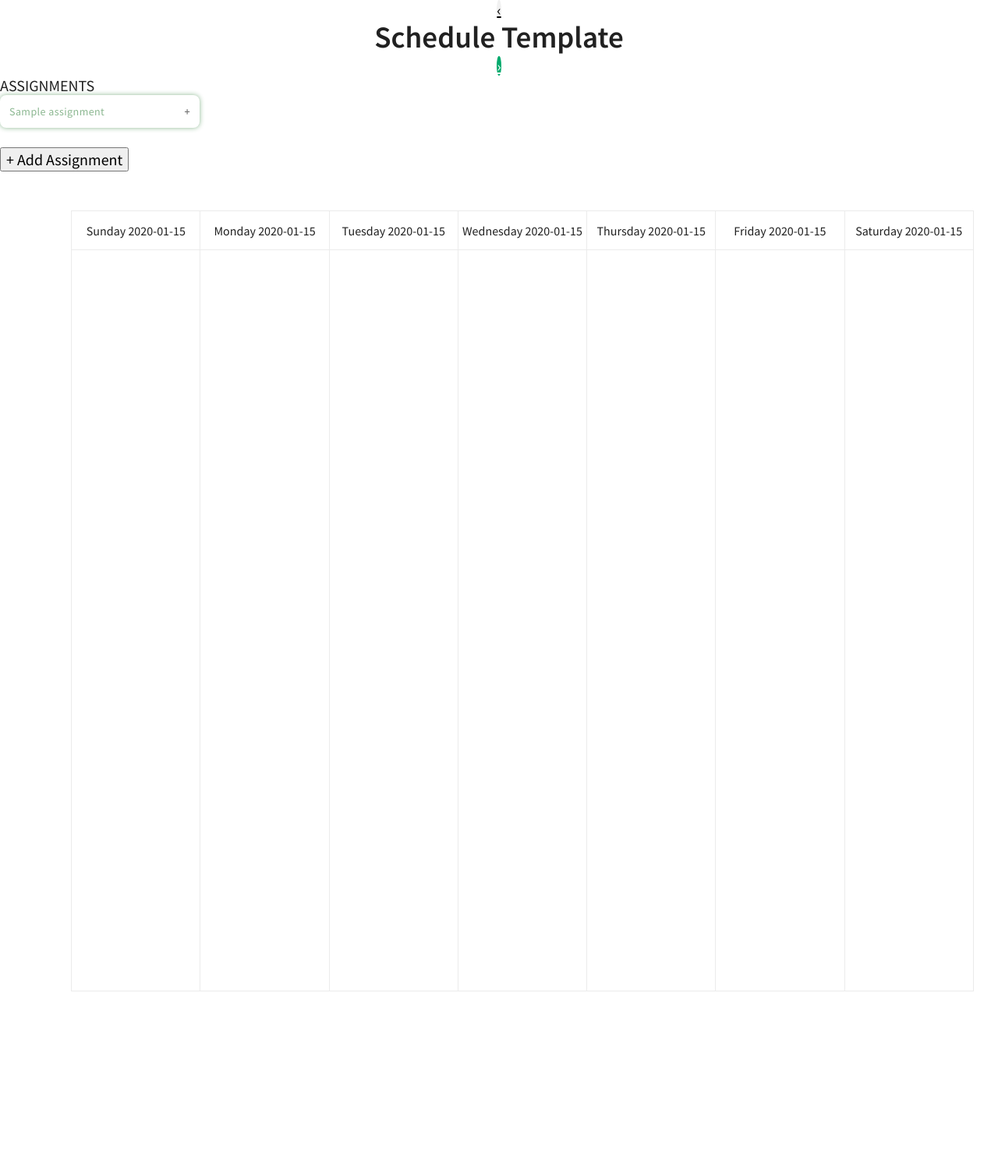
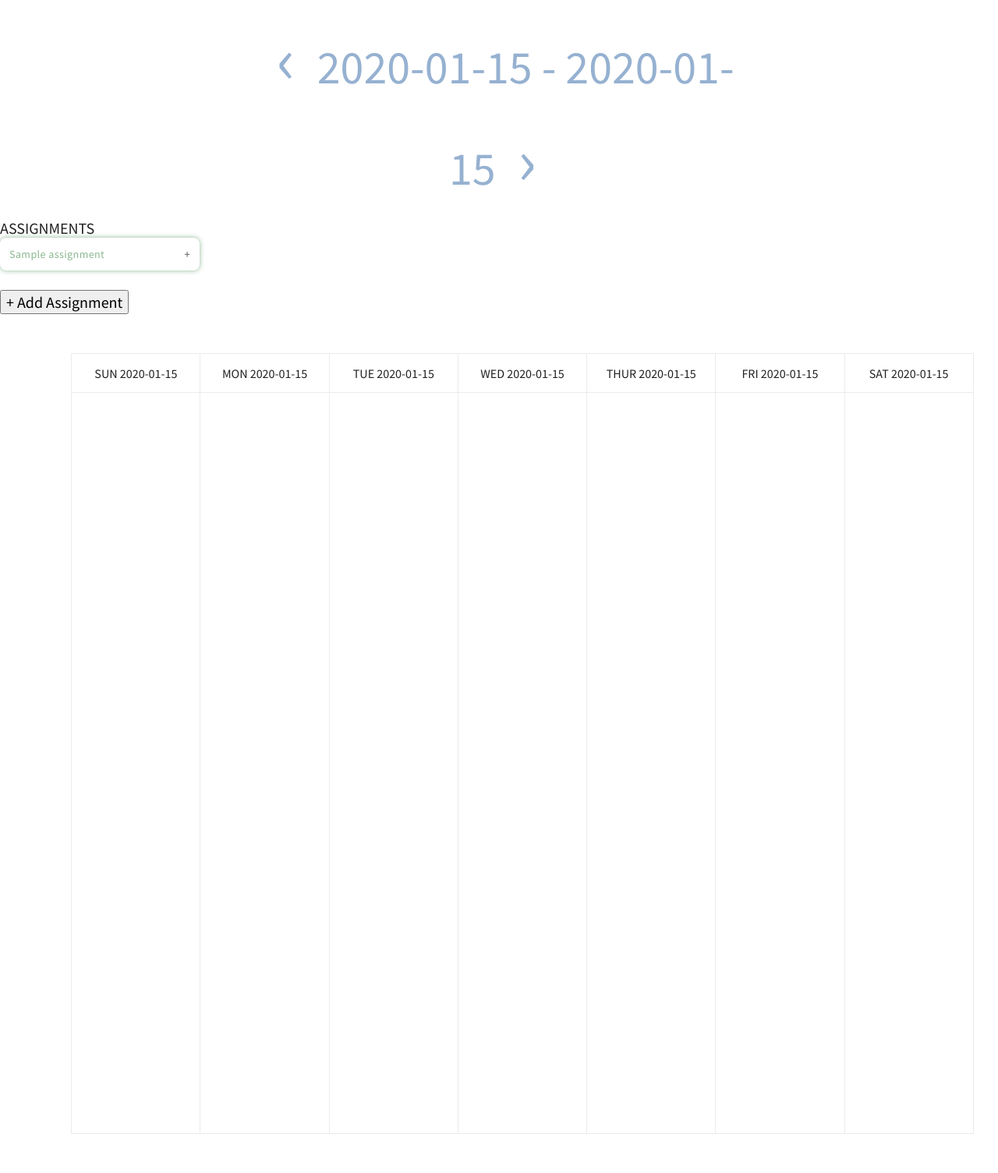
Before and after one commit to margaretchan/Docket, a Flask app: template templates/index.html in a window 1280 px wide. Shown: the whole page at 78% size. Before the commit the page ends 1272 px from the top, so only its background shows below. Run offline with Flask 2, Linux system fonts and the light colour scheme; the template is opened without the code that fills it: most values are stand-ins (such as "Sample title", 1, 10 or a date in 2020).

Commit message:
formating

```diff
--- a/quickstart.py
+++ b/quickstart.py
@@ -46,7 +46,7 @@ def getStartEndDates():
     dates = []
     for i in range(delta.days + 1):
         day = sunday_start + datetime.timedelta(days=i)
-        dates.append(day.strftime("%m/%d/%Y"))
+        dates.append(day.strftime("%m.%d"))
     return dates
 
 def getCalendarInfo():
@@ -117,9 +117,9 @@ def populateCalendar():
         end = datetime.datetime.fromisoformat(data)
         name = event['summary']
         if(calendarEvents[start.weekday()] == None):
-            calendarEvents[start.weekday()] = [{"start_day": start.date().strftime("%m/%d/%Y"), "start_time": start.time().strftime("%H:%M"), "end_day": end.date().strftime("%m/%d/%Y"), "end_time": end.time().strftime("%H:%M"), "name": name}]
+            calendarEvents[start.weekday()] = [{"start_day": start.date().strftime("%m.%d"), "start_time": start.time().strftime("%H:%M"), "end_day": end.date().strftime("%m.%d"), "end_time": end.time().strftime("%H:%M"), "name": name}]
         else:
-            calendarEvents[start.weekday()].append({"start_day": start.date().strftime("%m/%d/%Y"), "start_time": start.time().strftime("%H:%M"), "end_day": end.date().strftime("%m/%d/%Y"), "end_time": end.time().strftime("%H:%M"), "name": name})
+            calendarEvents[start.weekday()].append({"start_day": start.date().strftime("%m.%d"), "start_time": start.time().strftime("%H:%M"), "end_day": end.date().strftime("%m.%d"), "end_time": end.time().strftime("%H:%M"), "name": name})
     return calendarEvents
 
 
--- a/static/css/theme.css
+++ b/static/css/theme.css
@@ -98,7 +98,7 @@ h1#home_title{
     margin: 0px;
     text-align: left;
     letter-spacing: 12px;
-    font-family: quicksand-light;
+    font-family: "quicksand-light";
     color: #5C5C5C;
 }
 
--- a/templates/index.html
+++ b/templates/index.html
@@ -57,30 +57,20 @@
       text-decoration: none;
       cursor: pointer;
     }
-    a {
+    a.week {
       text-decoration: none;
       display: inline-block;
       padding: 8px 16px;
+      background-color: none;
+      color: #96B1D1;
+      font-size:90px;
     }
 
-    a:hover {
-      background-color: #dddddd;
+    a.week:hover {
+      background-color: #ddd;
       color: black;
     }
 
-    .previous {
-      background-color: #f1f1f1;
-      color: black;
-    }
-
-    .next {
-      background-color: #04AA6D;
-      color: white;
-    }
-
-    .round {
-      border-radius: 50%;
-    }
 
     .button.disabled {
       opacity: 0.65;
@@ -135,6 +125,15 @@
       overflow: hidden;
       transition: max-height 0.2s ease-out;
     }
+    .center {
+      margin: auto;
+      width: 50%;
+      padding: 10px;
+      text-align: center;
+      font-size: 60px;
+      color: #96B1D1;
+      font:  "dmsans-regular";
+    }
 
 </style>
 
@@ -147,20 +146,20 @@
 </head>
 
 <body>
-  <header class="cd-main-header text-center flex flex-column flex-center">
+  <div class = "center">
     {%if index == 0 %}
-    <a class="button disabled">&#8249;</a>
+    <a class="button disabled week"><b>&#8249;</b></a>
     {%else%}
-    <a href="{{ url_for('backPage', index = index)}}" class="previous round">&#8249;</a>
+    <a href="{{ url_for('backPage', index = index)}}" class="week"><b>&#8249;</b></a>
     {%endif%}
-    <h1 class="text-xl">Schedule Template</h1>
+    <text>{{dates[index]}} - {{dates[index + 6]}}</text>
     {%if index == 21 %}
-    <a  class="button disabled">&#8250;</a>
+    <a  class="button disabled week"><b>&#8250;</b></a>
     {%else%}
-    <a href="{{ url_for('nextPage', index = index)}}" class="next round">&#8250;</a>
+    <a href="{{ url_for('nextPage', index = index)}}" class="week"><b>&#8250;</b></a>
     {%endif%}
+  </div>
 
-  </header>
   <div style = "width: 20%;">
     <p>ASSIGNMENTS</p>
         <!-- Trigger/Open The Modal -->
@@ -233,11 +232,11 @@
     <div class="cd-schedule__events">
       <ul>
         <li class="cd-schedule__group">
-            <div class="cd-schedule__top-info"><span>Sunday {{dates[index]}} </span></div>
+            <div class="cd-schedule__top-info"><span>SUN {{dates[index]}} </span></div>
 
             <ul>
                 {% for i in events[6] %}
-                {%if i['start_day'] == dates[index]%}
+                {%if (i['start_day'] == dates[index]) and (i['start_day'] <= i['start_time']) %}
                     <li class="cd-schedule__event">
                     <a data-start="{{i['start_time']}}" data-end="{{i['end_time']}}" data-content="event-abs-circuit" data-event="event-1">
                         <em class="cd-schedule__name">{{i['name']}}</em>
@@ -248,11 +247,11 @@
             </ul>
           </li>
         <li class="cd-schedule__group">
-          <div class="cd-schedule__top-info"><span>Monday {{dates[index+1]}}</span></div>
+          <div class="cd-schedule__top-info"><span>MON {{dates[index+1]}}</span></div>
 
           <ul>
               {% for i in  events[0] %}
-                {%if i['start_day'] == dates[index+1]%}
+                {%if (i['start_day'] == dates[index+1]) and (i['start_day'] <= i['start_time'])%}
                     <li class="cd-schedule__event">
                     <a data-start="{{i['start_time']}}" data-end="{{i['end_time']}}" data-content="event-abs-circuit" data-event="event-2">
                         <em class="cd-schedule__name">{{i['name']}}</em>
@@ -265,11 +264,11 @@
         </li>
 
         <li class="cd-schedule__group">
-          <div class="cd-schedule__top-info"><span>Tuesday {{dates[index+2]}}</span></div>
+          <div class="cd-schedule__top-info"><span>TUE {{dates[index+2]}}</span></div>
 
           <ul>
             {% for i in  events[1] %}
-                {%if i['start_day'] == dates[index+2]%}
+                {%if (i['start_day'] == dates[index+2]) and (i['start_day'] <= i['start_time'])%}
 
                     <li class="cd-schedule__event">
                     <a data-start="{{i['start_time']}}" data-end="{{i['end_time']}}" data-content="event-abs-circuit" data-event="event-3">
@@ -284,11 +283,11 @@
         </li>
 
         <li class="cd-schedule__group">
-          <div class="cd-schedule__top-info"><span>Wednesday {{dates[index+3]}}</span></div>
+          <div class="cd-schedule__top-info"><span>WED {{dates[index+3]}}</span></div>
 
           <ul>
             {% for i in  events[2] %}
-                {%if i['start_day'] == dates[index+3]%}
+                {%if (i['start_day'] == dates[index+3]) and (i['start_day'] <= i['start_time'])%}
 
                 <li class="cd-schedule__event">
                 <a data-start="{{i['start_time']}}" data-end="{{i['end_time']}}" data-content="event-abs-circuit" data-event="event-4">
@@ -302,11 +301,11 @@
         </li>
 
         <li class="cd-schedule__group">
-          <div class="cd-schedule__top-info"><span>Thursday {{dates[index+4]}}</span></div>
+          <div class="cd-schedule__top-info"><span>THUR {{dates[index+4]}}</span></div>
 
           <ul>
             {% for i in  events[3] %}
-                {%if i['start_day'] == dates[index+4]%}
+                {%if (i['start_day'] == dates[index+4]) and (i['start_day'] <= i['start_time'])%}
 
                 <li class="cd-schedule__event">
                 <a data-start="{{i['start_time']}}" data-end="{{i['end_time']}}" data-content="event-abs-circuit" data-event="event-1">
@@ -321,11 +320,11 @@
         </li>
 
         <li class="cd-schedule__group">
-          <div class="cd-schedule__top-info"><span>Friday {{dates[index+5]}}</span></div>
+          <div class="cd-schedule__top-info"><span>FRI {{dates[index+5]}}</span></div>
 
           <ul>
             {% for i in  events[4] %}
-                {%if i['start_day'] == dates[index+5]%}
+                {%if (i['start_day'] == dates[index+5]) and (i['start_day'] <= i['start_time'])%}
 
                 <li class="cd-schedule__event">
                 <a data-start="{{i['start_time']}}" data-end="{{i['end_time']}}" data-content="event-abs-circuit" data-event="event-2">
@@ -339,11 +338,11 @@
         </li>
 
         <li class="cd-schedule__group">
-            <div class="cd-schedule__top-info"><span>Saturday {{dates[index+6]}}</span></div>
+            <div class="cd-schedule__top-info"><span>SAT {{dates[index+6]}}</span></div>
 
             <ul>
                 {% for i in  events[5] %}
-                    {%if i['start_day'] == dates[index+6]%}
+                    {%if (i['start_day'] == dates[index+6]) and (i['start_day'] <= i['start_time'])%}
 
                     <li class="cd-schedule__event">
                     <a data-start="{{i['start_time']}}" data-end="{{i['end_time']}}" data-content="event-abs-circuit" data-event="event-3">
--- a/token.json
+++ b/token.json
@@ -1 +1 @@
-{"token": "ya29.a0AfH6SMD-7kufdcU_2xfwE5PpNbRXvPveWS2Q1bn1Pe1UEZyhGLaL6bKjRoUf4FV9H4yRWlE_Kl6kmwknvW6pDKAvN_NDd5lPovMm3uzxtT5ttEfg9JpEjH4zJo9iEBpitqtd04QDPVY_71loqCaJnL2kRYu8", "refresh_token": "1//0dSyFw3nLU8pxCgYIARAAGA0SNwF-L9IrPVr90YnFGklXsosnbA7_lS4ZoviLNKDFj1s05N12I54Gw3bTfMVn3HOSK7eGrPWmNyY", "token_uri": "https://oauth2.googleapis.com/token", "client_id": "1093409666695-bs4595ef83tlond9dsfqnc7cij4tcmnr.apps.googleusercontent.com", "client_secret": "T9p4fQ1qf7kQWMjTUlVYj3DZ", "scopes": ["https://www.googleapis.com/auth/calendar.readonly"], "expiry": "2021-05-02T05:41:55.986443Z"}
+{"token": "ya29.a0AfH6SMCa5IaHyxUSsyMGinmhRWXdHCumLOfGswyJO6j91tRsw3lGBXJIWGRMNx0QIQUECMhOCWBZB-3WCn4fUvzaQFgzhDhuRRXkYHD5r2zCTjePgIKqf8YyrreKLekSeVlnhoyKRSTgN9dHQZp1iZgR9Iei", "refresh_token": "1//0dSyFw3nLU8pxCgYIARAAGA0SNwF-L9IrPVr90YnFGklXsosnbA7_lS4ZoviLNKDFj1s05N12I54Gw3bTfMVn3HOSK7eGrPWmNyY", "token_uri": "https://oauth2.googleapis.com/token", "client_id": "1093409666695-bs4595ef83tlond9dsfqnc7cij4tcmnr.apps.googleusercontent.com", "client_secret": "T9p4fQ1qf7kQWMjTUlVYj3DZ", "scopes": ["https://www.googleapis.com/auth/calendar.readonly"], "expiry": "2021-05-02T06:42:45.226250Z"}
```
